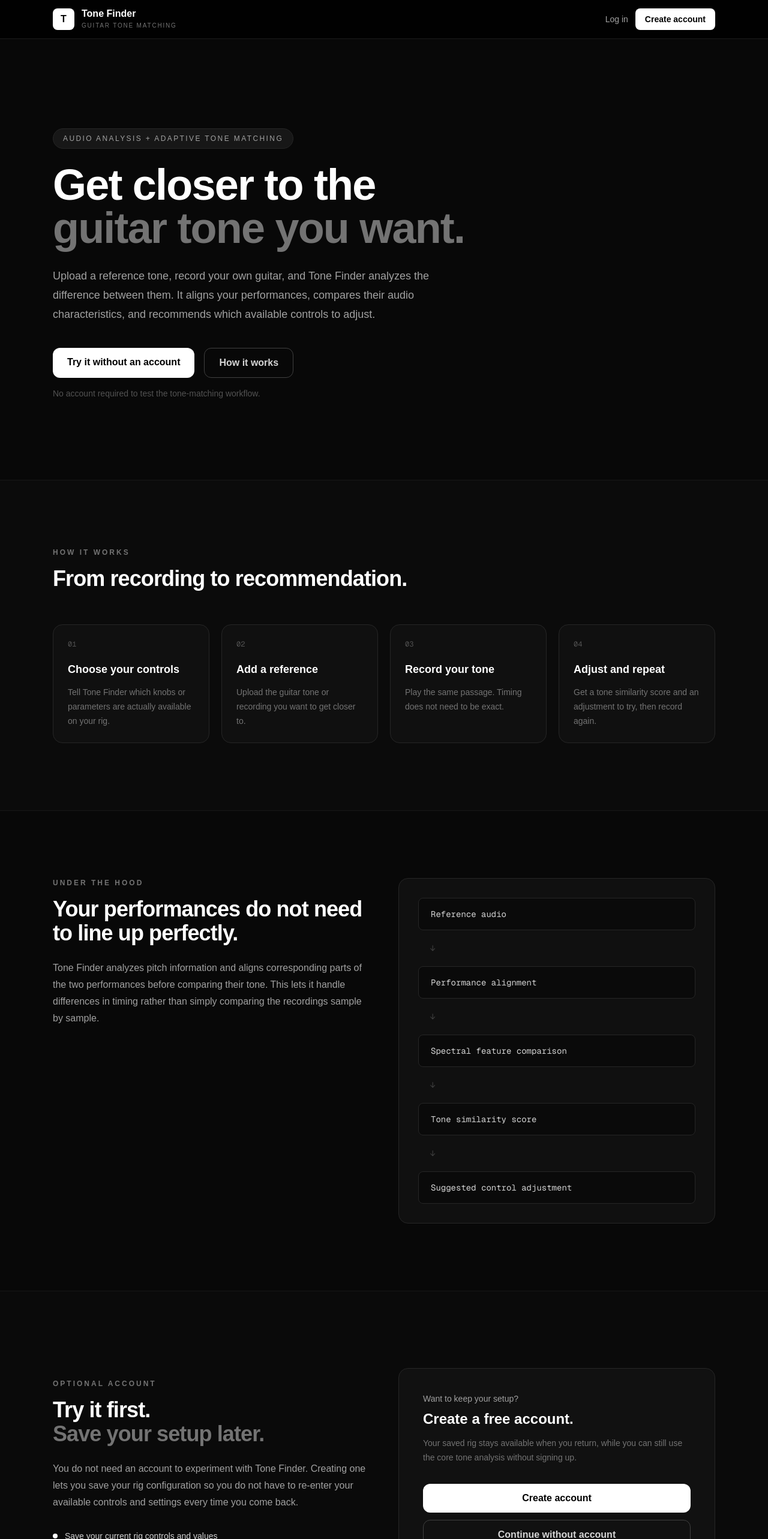
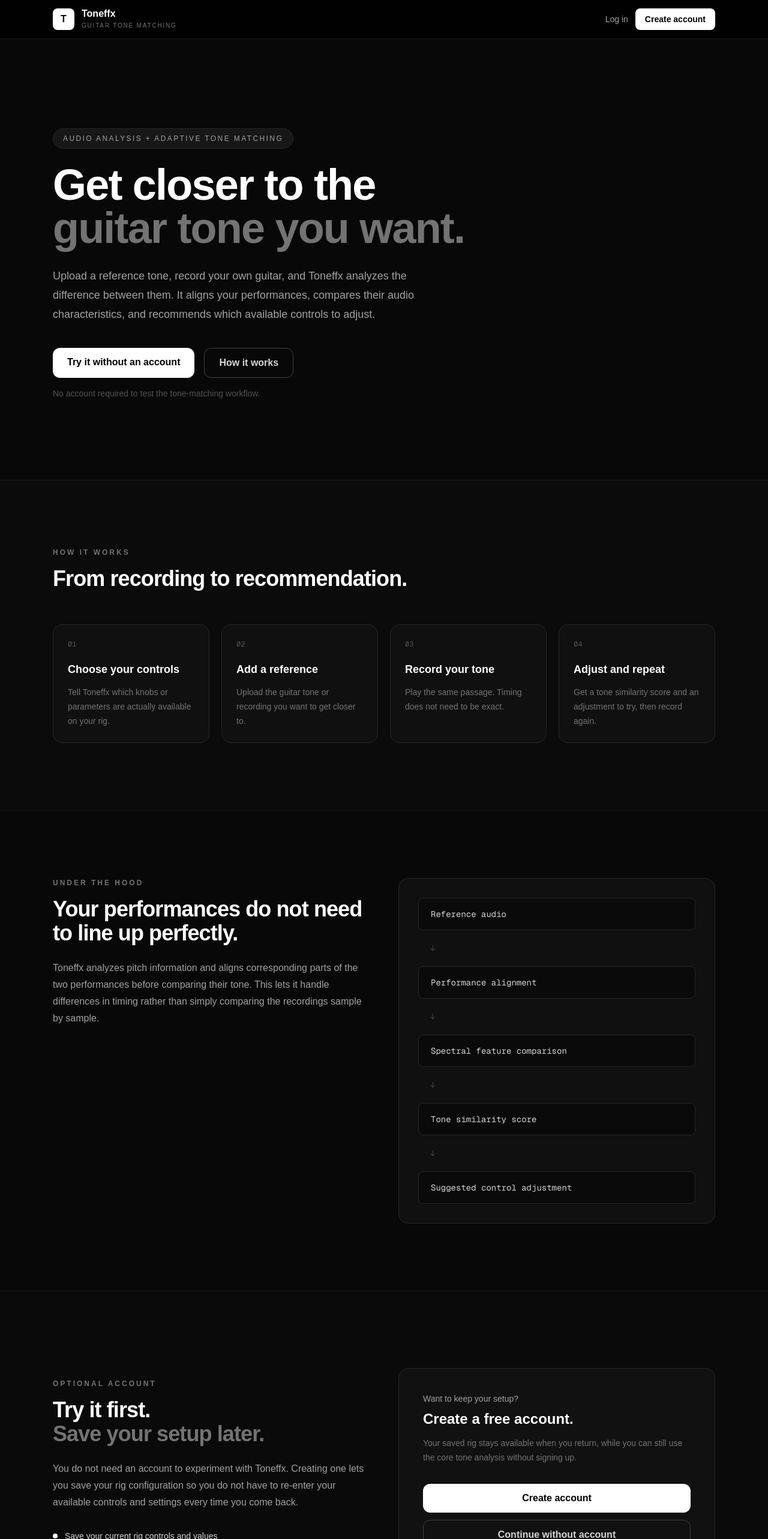
Before and after one commit to shawn-xionggg/toneffx, a Next.js app: page / in a window 1280 px wide. Shown: the top 2566 px of the page at 60% size. Built offline with nearby package versions, Linux system fonts and the light colour scheme.

Commit message:
changing name

```diff
--- a/app/page.tsx
+++ b/app/page.tsx
@@ -14,7 +14,7 @@ export default function LandingPage() {
 
             <div>
               <p className="font-semibold leading-none">
-                Tone Finder
+                Toneffx
               </p>
               <p className="mt-1 text-[10px] uppercase tracking-[0.18em] text-neutral-500">
                 Guitar Tone Matching
@@ -56,7 +56,7 @@ export default function LandingPage() {
           </h1>
 
           <p className="mt-7 max-w-2xl text-lg leading-8 text-neutral-400">
-            Upload a reference tone, record your own guitar, and Tone Finder
+            Upload a reference tone, record your own guitar, and Toneffx
             analyzes the difference between them. It aligns your performances,
             compares their audio characteristics, and recommends which available
             controls to adjust.
@@ -105,7 +105,7 @@ export default function LandingPage() {
             <Step
               number="01"
               title="Choose your controls"
-              description="Tell Tone Finder which knobs or parameters are actually available on your rig."
+              description="Tell Toneffx which knobs or parameters are actually available on your rig."
             />
 
             <Step
@@ -143,7 +143,7 @@ export default function LandingPage() {
             </h2>
 
             <p className="mt-6 leading-7 text-neutral-400">
-              Tone Finder analyzes pitch information and aligns corresponding
+              Toneffx analyzes pitch information and aligns corresponding
               parts of the two performances before comparing their tone. This
               lets it handle differences in timing rather than simply comparing
               the recordings sample by sample.
@@ -186,7 +186,7 @@ export default function LandingPage() {
               </h2>
 
               <p className="mt-6 max-w-xl leading-7 text-neutral-400">
-                You do not need an account to experiment with Tone Finder.
+                You do not need an account to experiment with Toneffx.
                 Creating one lets you save your rig configuration so you do not
                 have to re-enter your available controls and settings every time
                 you come back.
@@ -259,14 +259,14 @@ export default function LandingPage() {
             href="/tone"
             className="mt-8 inline-block rounded-xl bg-white px-7 py-3 font-semibold text-black transition hover:bg-neutral-200"
           >
-            Open Tone Finder
+            Open Toneffx
           </Link>
 
         </div>
       </section>
 
       <footer className="border-t border-neutral-900 px-6 py-8 text-center text-sm text-neutral-600">
-        Tone Finder
+        Toneffx
       </footer>
     </main>
   );
```
